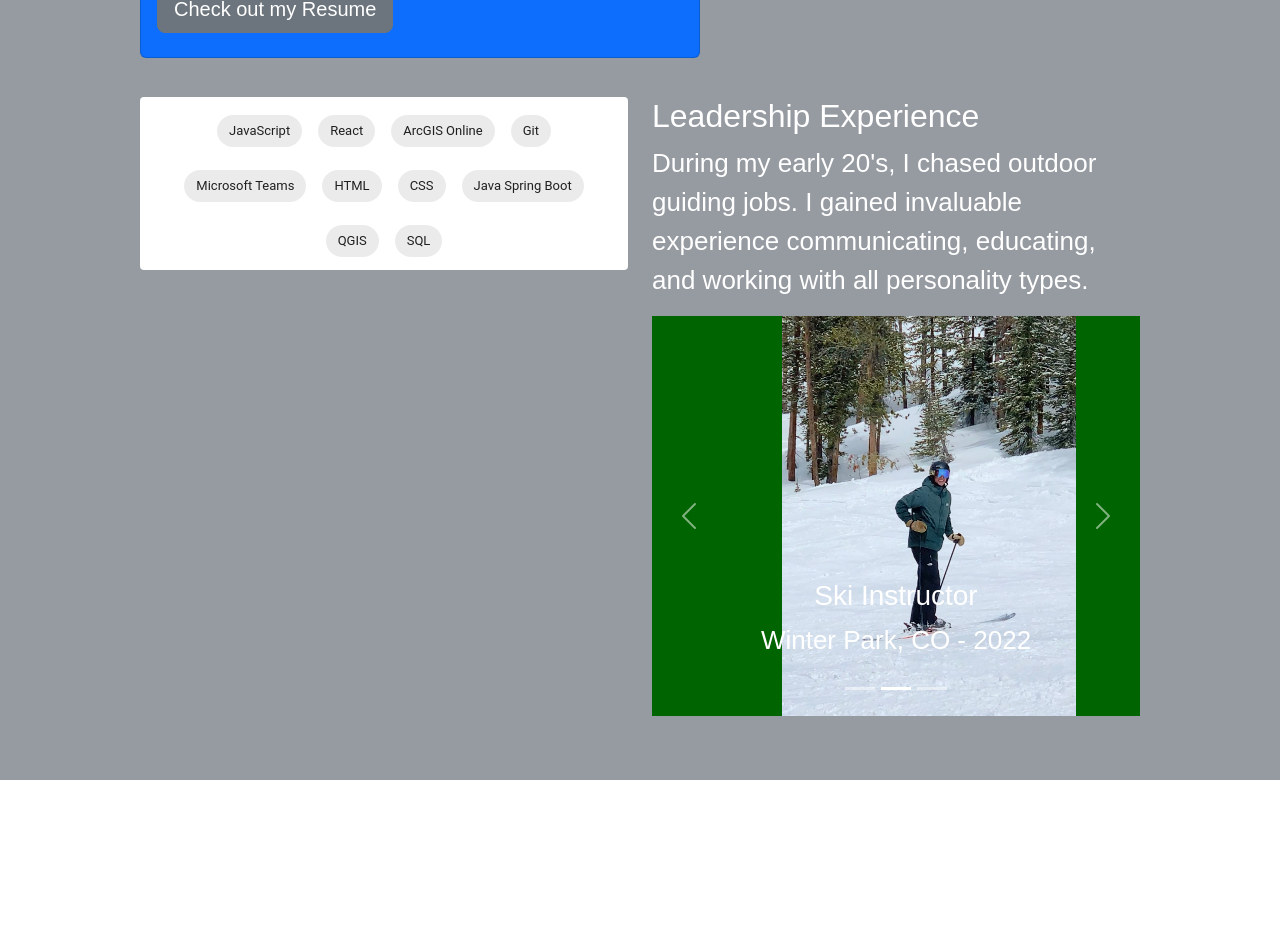
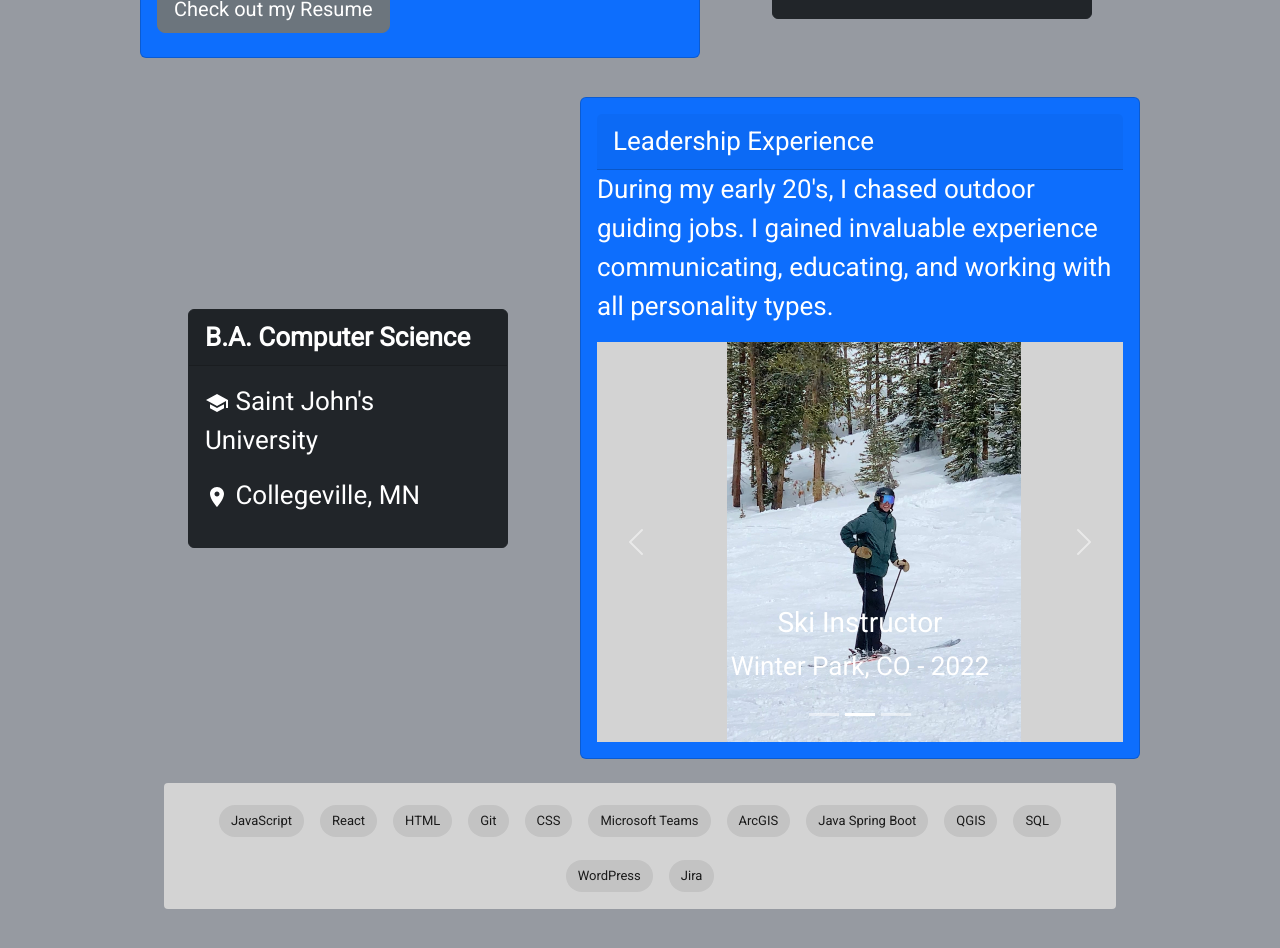
Before and after one commit to benwest8/ben-west, a React (Create React App) app: page /education in a window 1280 px wide. Shown: the part 560-1508 px from the top of the page. Before the commit the page ends 1340 px from the top, so only its background shows below. Built offline with nearby package versions, Linux system fonts and the light colour scheme.

Commit message:
lets put it out on the web

```diff
--- a/public/index.html
+++ b/public/index.html
@@ -15,7 +15,7 @@
   <link rel="manifest" href="%PUBLIC_URL%/manifest.json" />
   <link rel="stylesheet" href="https://cdn.jsdelivr.net/npm/bootstrap@5.2.3/dist/css/bootstrap.min.css"
     integrity="sha384-rbsA2VBKQhggwzxH7pPCaAqO46MgnOM80zW1RWuH61DGLwZJEdK2Kadq2F9CUG65" crossorigin="anonymous" />
-  <link rel="stylesheet" href="https://fonts.googleapis.com/css?family=Ubuntu">
+  <link rel="stylesheet" href="https://fonts.googleapis.com/css?family=Roboto">
 
   <title>React App</title>
 </head>
--- a/src/App.css
+++ b/src/App.css
@@ -3,14 +3,15 @@
   min-height: 100vh;
   display: flex;
   flex-direction: column;
-  align-items: right;
+  align-items: center;
   font-size: calc(10px + 2vmin);
   color: white;
   padding-top: 5%;
   padding-left: 10%;
   padding-right: 10%;
   padding-bottom: 5%;
-  font-family: 'Tangerine', sans-serif;
+  font-family: 'Roboto', serif;
+  justify-content: 'center'
 }
 
 .header {
--- a/src/App.js
+++ b/src/App.js
@@ -4,6 +4,7 @@ import Header from '../src/components/Header';
 import ContactCard from '../src/components/ContactCard';
 import Technologies from './components/Technologies';
 import Container from 'react-bootstrap/Container';
+import Education from './components/Education';
 import Row from 'react-bootstrap/Row';
 import Col from 'react-bootstrap/Col';
 
@@ -30,18 +31,23 @@ class App extends React.Component {
             <br></br>
             <Row >
               <Col>
-              <About/>
+                <About />
               </Col>
-              <Col align='center'>
+              <Col style={{ display: 'flex', alignItems: 'center', justifyContent: 'center' }}>
                 <ContactCard />
               </Col>
             </Row>
             <Row>
-              <Col>
+              <Col style={{ display: 'flex', alignItems: 'center', justifyContent: 'center' }}>
+                <Education />
+              </Col>
+              <Col >
+                <GuideSlide />
+              </Col>
+            </Row>
+            <Row style={{ display: 'flex' }}>
+              <Col style={{ display: 'flex', alignItems: 'center', justifyContent: 'center' }}>
                 <Technologies />
-              </Col>
-              <Col>
-                <GuideSlide />
               </Col>
             </Row>
           </Container>
--- a/src/components/About.js
+++ b/src/components/About.js
@@ -11,7 +11,7 @@ class About extends React.Component {
             <Card.Header><b>About Me</b></Card.Header>
             <Card.Body>
               <Card.Text text="dark">
-                <p>I'm a developer and communicator. My background consists of a traditional Computer Science Degree + 1.5 years experience as full-stack developer. Now, I'm hoping to transition to front-end development.</p>
+                <p>I'm a web developer. My background consists of a traditional Computer Science Degree + 1.5 years experience in full-stack development. I also like to play guitar and get outside when I can!</p>
                 <a href={Resume} alt="image" target="_blank" rel="noreferrer">
                   <div className="mb-2">
                     <Button variant="secondary" size="lg">
--- a/src/components/Carousel.js
+++ b/src/components/Carousel.js
@@ -1,3 +1,4 @@
+import Card from 'react-bootstrap/Card';
 import Carousel from 'react-bootstrap/Carousel';
 import Image from 'react-bootstrap/Image';
 import KayakImage from '/Users/benwest/Projects/ben-west/src/images/kayak.jpeg';
@@ -7,10 +8,14 @@ import SkiImage from '/Users/benwest/Projects/ben-west/src/images/ski.jpeg';
 function GuideSlide() {
   return (
     <>
-      <h2>Leadership Experience</h2>
-      <p>During my early 20's, I chased outdoor guiding jobs. I gained invaluable experience communicating, educating, and working with all personality types.</p>
+      <Card border="darker" bg="primary" fluid style={{ width: '35rem' }}>
+        <Card.Body>
+          <Card.Text text="dark" bottom>
+
+            <Card.Header>Leadership Experience</Card.Header>
+            <Card.Text>During my early 20's, I chased outdoor guiding jobs. I gained invaluable experience communicating, educating, and working with all personality types.</Card.Text>
             <Carousel>
-        <Carousel.Item style={{ backgroundColor: 'lightblue' }}>
+              <Carousel.Item style={{ backgroundColor: 'lightgray' }}>
                 <Image src={KayakImage} style={{ height: 400, marginLeft: 130 }} fluid alt="First Slide - Kayak Pic" />
                 <Carousel.Caption>
                   <h3>Kayak Guide</h3>
@@ -18,7 +23,7 @@ function GuideSlide() {
                 </Carousel.Caption>
               </Carousel.Item>
 
-        <Carousel.Item style={{ backgroundColor: 'darkgreen' }}>
+              <Carousel.Item style={{ backgroundColor: 'lightgray' }}>
                 <Image src={SkiImage} style={{ height: 400, marginLeft: 130 }} alt="Second Slide - Ski Pic" />
                 <Carousel.Caption>
                   <h3>Ski Instructor</h3>
@@ -26,16 +31,20 @@ function GuideSlide() {
                 </Carousel.Caption>
               </Carousel.Item>
 
-        <Carousel.Item style={{ backgroundColor: 'whitesmoke', justifyContent: 'center' }}>
-          <Image src={FishImage} style={{ height: 400, marginLeft: 40 }}  alt="Third Slide - Fish Pic" />
+              <Carousel.Item style={{ backgroundColor: 'lightgray', justifyContent: 'center' }}>
+                <Image src={FishImage} style={{ height: 400, marginLeft: 25 }} alt="Third Slide - Fish Pic" />
                 <Carousel.Caption>
                   <h3>Fly Fishing Guide 2018-2020</h3>
                   <p>Estes Park, CO</p>
                 </Carousel.Caption>
               </Carousel.Item>
+            </Carousel>
 
-      </Carousel>
+          </Card.Text>
+        </Card.Body>
+      </Card>
     </>
+
   );
 }
 
--- a/src/components/ContactCard.js
+++ b/src/components/ContactCard.js
@@ -10,7 +10,7 @@ class ContactCard extends React.Component {
           <Card border="dark" bg="dark" fluid style={{ width: '20rem' }}>
             <Card.Header><b>Get In Touch</b></Card.Header>
             <Card.Body>
-              <Card.Text text="dark">
+              <Card.Text text="dark" text-align="left">
                 <p><PhoneIphoneIcon />(970) 817-0519</p>
                 <p><EmailIcon /> benjwest8@gmail.com</p>
               </Card.Text>
--- a/src/components/Education.js
+++ b/src/components/Education.js
@@ -1 +1,25 @@
-import React from "react";
+import React from 'react';
+import Card from 'react-bootstrap/Card';
+import SchoolIcon from '@mui/icons-material/School';
+import PlaceIcon from '@mui/icons-material/Place';
+
+class Education extends React.Component {
+    render() {
+      return (
+        <>
+          <Card border="dark" bg="dark" fluid style={{ width: '20rem' }}>
+            <Card.Header><b>B.A. Computer Science</b></Card.Header>
+            <Card.Body>
+              <Card.Text text="dark" text-align="left">
+                <p><SchoolIcon /> Saint John's University</p>
+                <p><PlaceIcon /> Collegeville, MN</p>
+              </Card.Text>
+            </Card.Body>
+          </Card>
+          <br />
+        </>
+      );
+    }
+  }
+
+  export default Education;
--- a/src/components/Header.js
+++ b/src/components/Header.js
@@ -33,8 +33,7 @@ class Header extends React.Component {
                 <Nav.Item>
                   <Nav.Link eventKey="/favApi">Favorite API's</Nav.Link>
                 </Nav.Item>
-              </Nav>
-          */}
+    </Nav> */}
 
               <Nav className="nav-links" >
                 <Nav.Link href="https://www.linkedin.com/in/ben-west98/" target="_blank" rel="noreferrer" text-decoration="none">
--- a/src/components/Technologies.js
+++ b/src/components/Technologies.js
@@ -11,26 +11,30 @@ export default function ChipsArray() {
   const chipData = [
     { key: 0, label: 'JavaScript' },
     { key: 1, label: 'React' },
-    { key: 2, label: 'ArcGIS Online' },
+    { key: 2, label: 'HTML' },
     { key: 3, label: 'Git' },
-    { key: 4, label: 'Microsoft Teams' },
-    { key: 5, label: 'HTML' },
-    { key: 6, label: 'CSS' },
+    { key: 4, label: 'CSS' },
+    { key: 5, label: 'Microsoft Teams' },
+    { key: 6, label: 'ArcGIS' },
     { key: 7, label: 'Java Spring Boot' },
     { key: 8, label: 'QGIS' },
-    { key: 8, label: 'SQL' }
+    { key: 9, label: 'SQL' },
+    { key: 10, label: 'WordPress' },
+    { key: 10, label: 'Jira' }
   ];
 
   return (
-    <Paper
+    <>
+    <Paper elevation='24'
       sx={{
         display: 'flex',
         justifyContent: 'center',
         flexWrap: 'wrap',
         listStyle: 'none',
         boxShadow: 'none',
-        p: 0.5,
-        m: 0,
+        backgroundColor: 'lightgray',
+        p: 1,
+        m: 3,
       }}
       component="ul"
     >
@@ -45,5 +49,6 @@ export default function ChipsArray() {
         );
       })}
     </Paper>
+    </>
   );
 }
```
Lines whose indentation alone changed are shown as unchanged.
